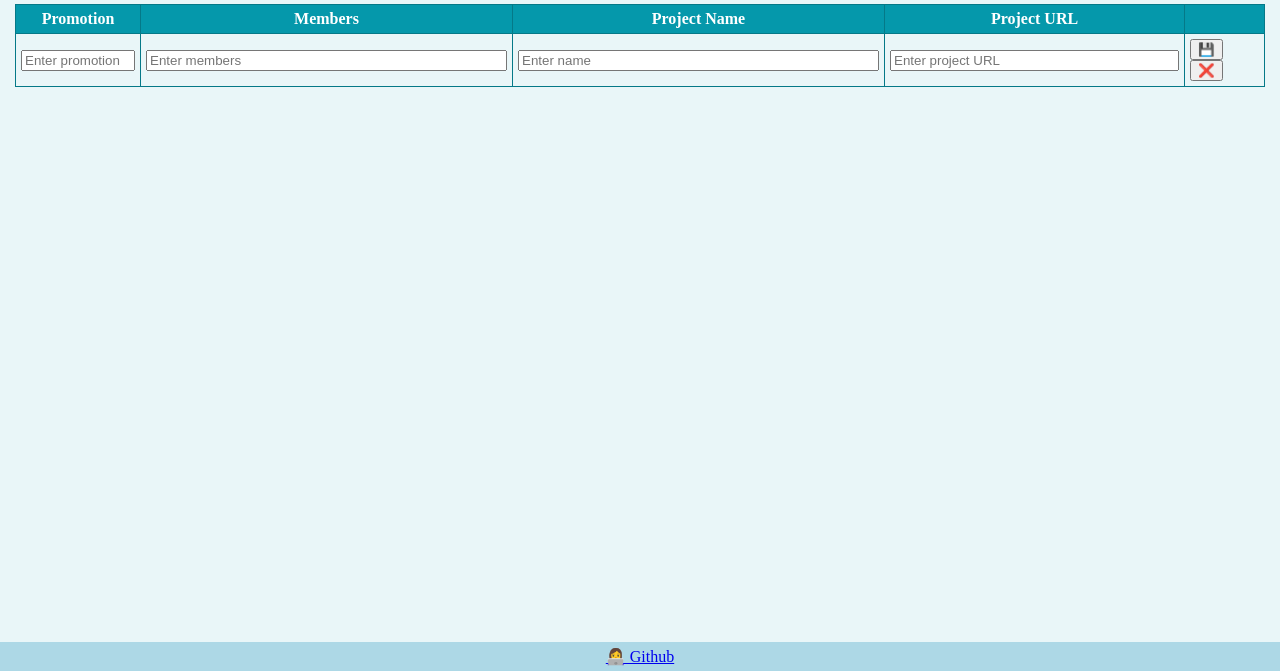
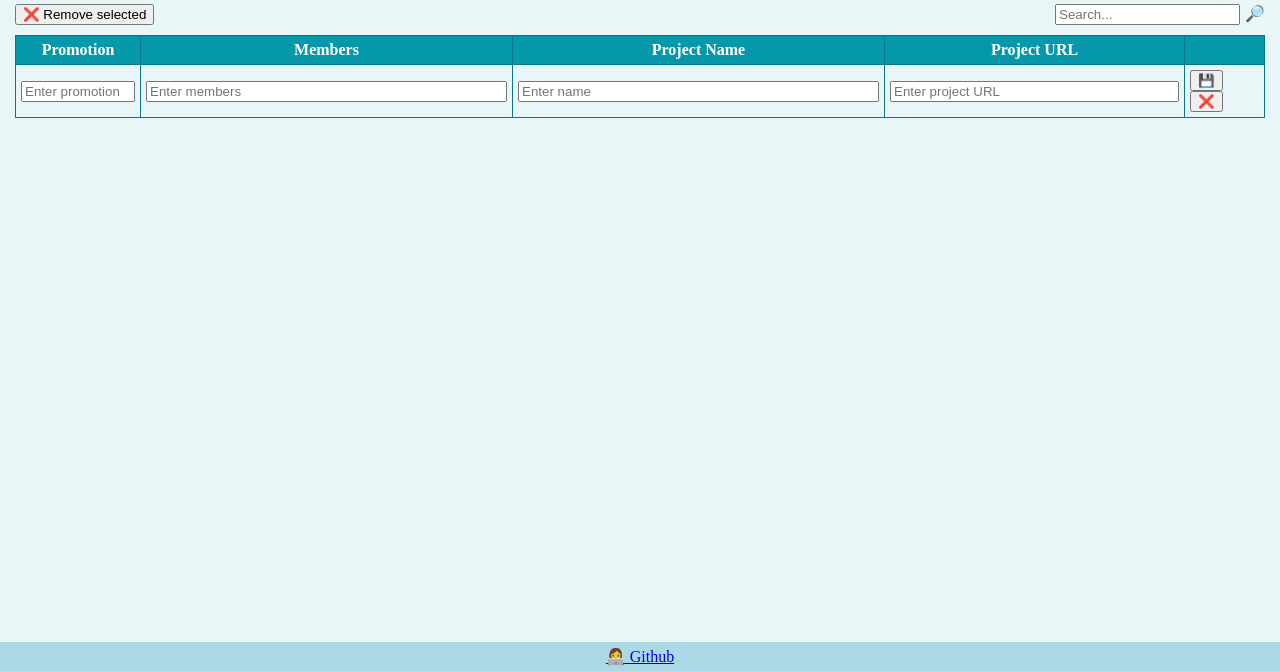
Before and after one commit to sabovoichita/teams-networking, a website built with webpack: page src/index.html in a window 1280 px wide. Shown: the part 129-800 px from the top of the page. Built offline with nearby package versions, Linux system fonts and the light colour scheme; files whose address does not match are found by name.

Commit message:
html for search toolbar

```diff
--- a/src/index.html
+++ b/src/index.html
@@ -16,6 +16,12 @@
       </div>
     </header>
     <section>
+      <div class="tbar">
+        <button type="button">❌ Remove selected</button>
+        <div class="tfill"></div>
+        <input type="search" name="Search" id="search" placeholder="Search..." />
+        <label for="search">🔎</label>
+      </div>
       <form id="teamsForm" method="get">
         <table border="1" id="teamsTable">
           <colgroup>
--- a/src/style.css
+++ b/src/style.css
@@ -79,6 +79,17 @@ section {
   background-color: #f2f2f2;
 }
 
+.tbar {
+  display: flex;
+  flex-direction: row;
+  margin-bottom: 10px;
+  gap: 5px;
+}
+
+.tfill {
+  flex: 1;
+}
+
 footer {
   padding: 5px;
   background-color: lightblue;
```
